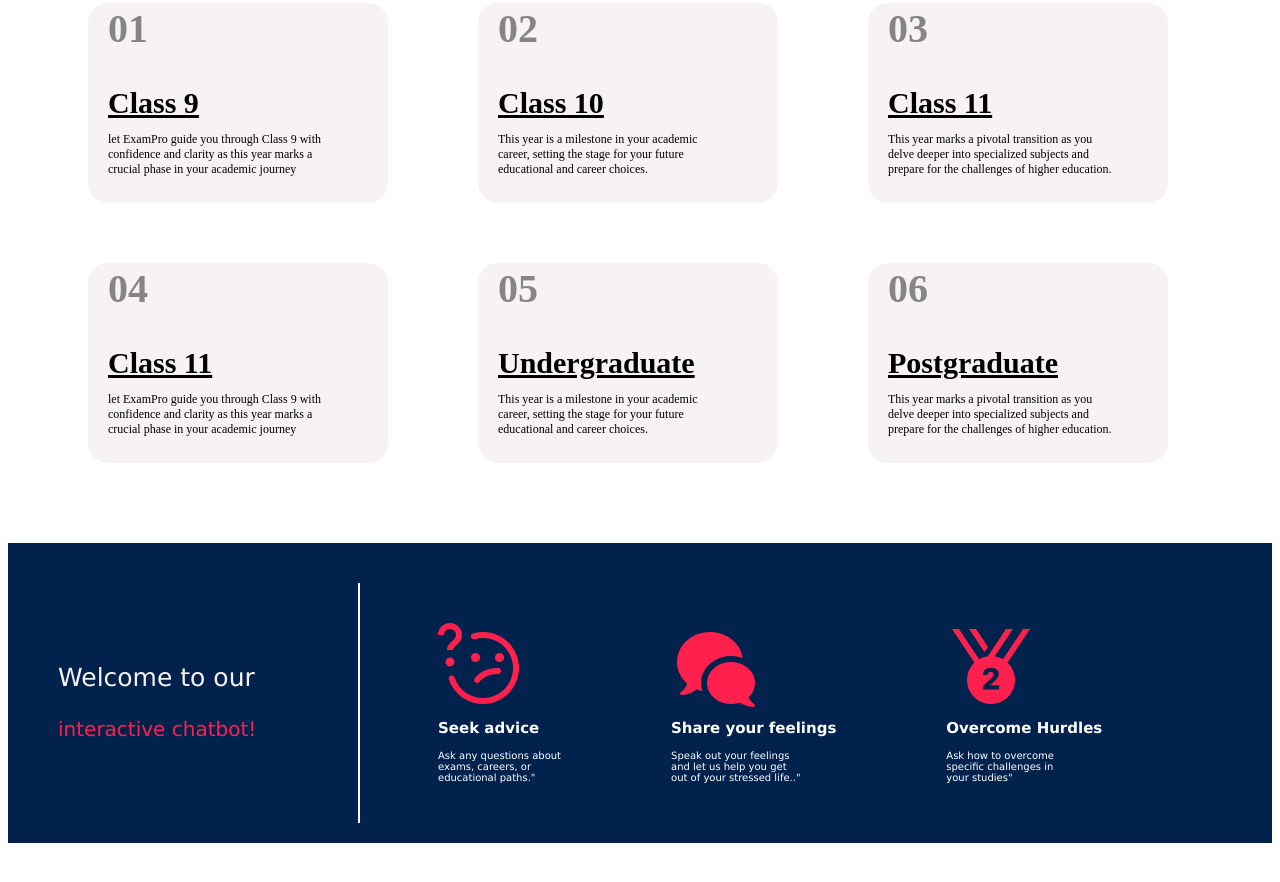
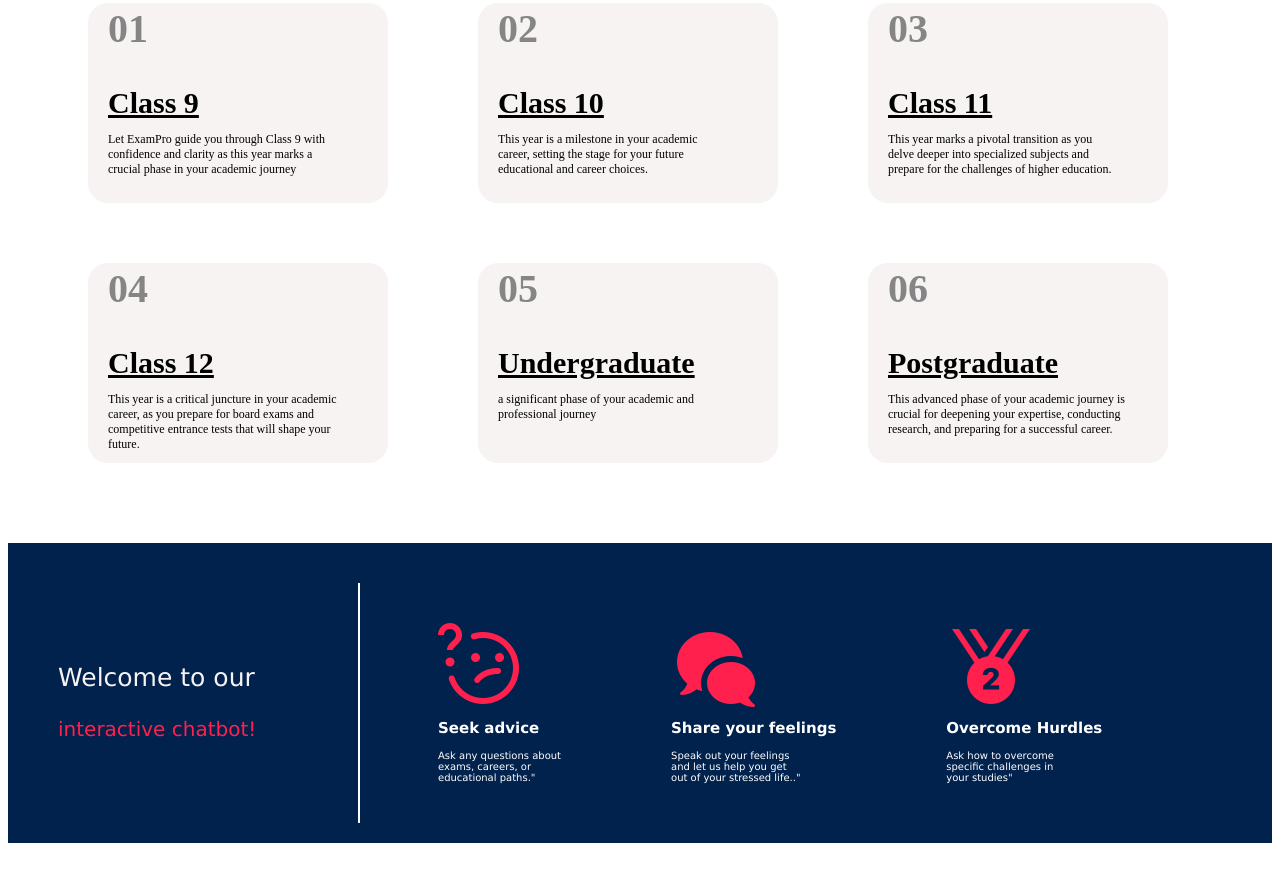
Before and after one commit to priyasinghh29/EXAMPRO, a plain HTML site: page index.html in a window 1280 px wide. Shown: the part 1833-2715 px from the top of the page. Drawn offline with Linux system fonts and the light colour scheme.

Commit message:
Update index.html

```diff
--- a/index.html
+++ b/index.html
@@ -241,7 +241,7 @@
                     </div>
 
                     <div class="classcontent">
-                        <p>let ExamPro guide you through Class 9 with <br>confidence and clarity as this year marks a <br>crucial phase in your academic journey</p>
+                        <p>Let ExamPro guide you through Class 9 with <br>confidence and clarity as this year marks a <br>crucial phase in your academic journey</p>
                     </div>
                 </div>
 
@@ -285,11 +285,11 @@
                     </div>
 
                     <div class="classname">
-                        <a href="pages/class10.html">Class 11</a>
+                        <a href="pages/class10.html">Class 12</a>
                     </div>
 
                     <div class="classcontent">
-                        <p>let ExamPro guide you through Class 9 with <br>confidence and clarity as this year marks a <br>crucial phase in your academic journey</p>
+                        <p>This year is a critical juncture in your academic<br> career, as you prepare for board exams and<br> competitive entrance tests that will shape your<br> future.</p>
                     </div>
                 </div>
 
@@ -303,7 +303,7 @@
                     </div>
 
                     <div class="classcontent">
-                        <p>This year is a milestone in your academic <br>career, setting the stage for your future<br> educational and career choices.</p>
+                        <p>a significant phase of your academic and<br> professional journey</p>
                     </div>
                 </div>
 
@@ -317,7 +317,7 @@
                     </div>
 
                     <div class="classcontent">
-                        <p>This year marks a pivotal transition as you <br>delve deeper into specialized subjects and <br>prepare for the challenges of higher education.</p>
+                        <p>This advanced phase of your academic journey is<br> crucial for deepening your expertise, conducting<br> research, and preparing for a successful career.</p>
                     </div>
                 </div>
             </div>
```
